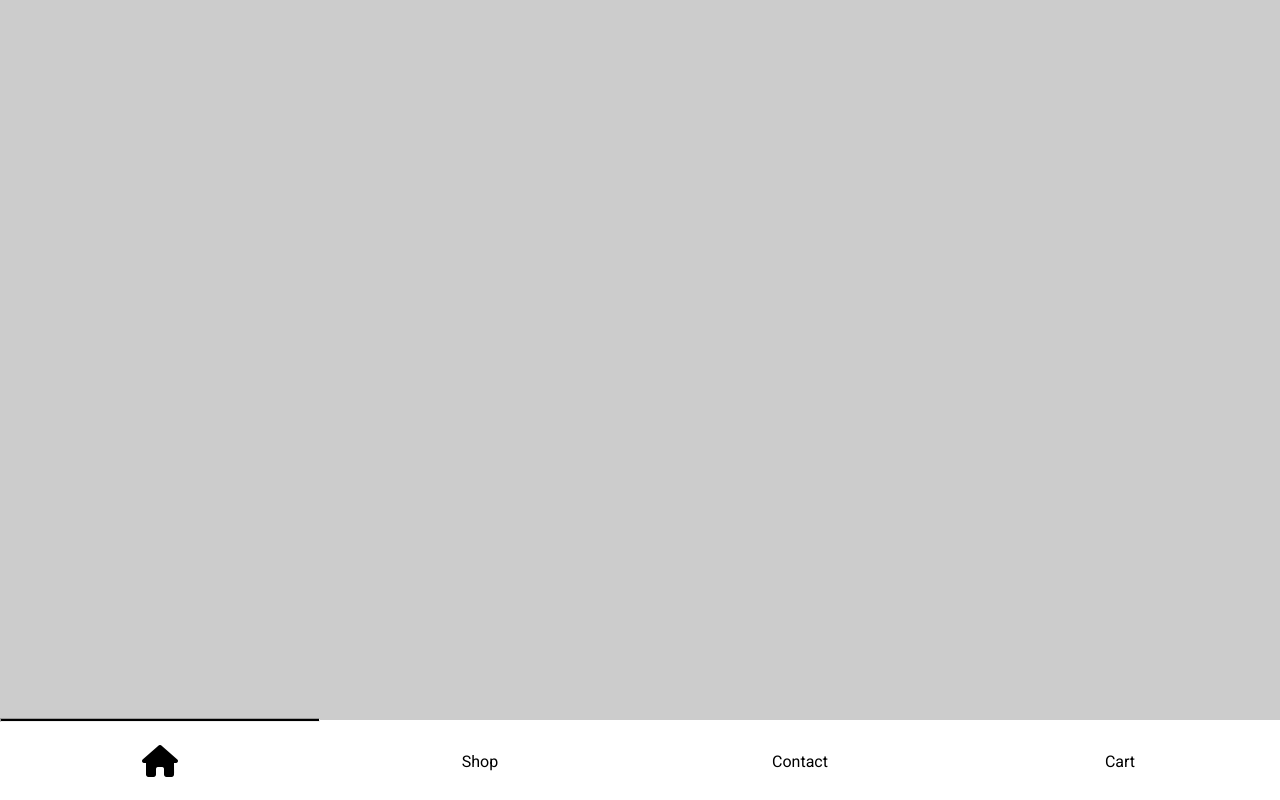
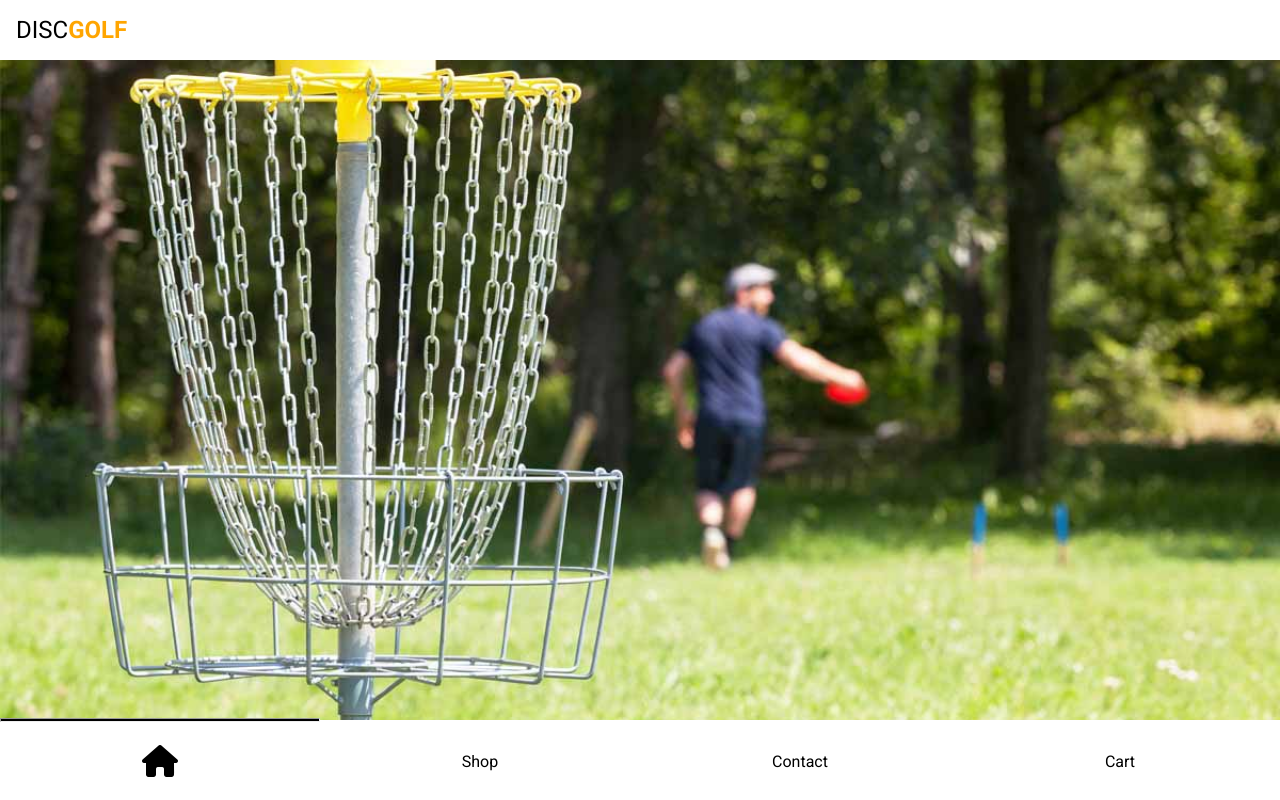
Before and after one commit to rlnB2022/DiscGolf, a plain HTML site: page index.html in a window 1280 px wide. Both pictures are taken after a click on the item "Home". Shown: the top 800 px of the page. Drawn offline with Linux system fonts and the light colour scheme.

Commit message:
Added javascript loading of pages without refreshing.

```diff
--- a/index.html
+++ b/index.html
@@ -23,7 +23,7 @@
 		<header>
 			<div class="header-container">
 				<nav class="desktop-nav-bar">
-					<div class="logo"></div>
+					<div class="logo">DISC<span class="logo-orange">GOLF</span></div>
 					<ul>
 						<li>HOME</li>
 						<li>SHOP</li>
@@ -36,12 +36,15 @@
 				</nav>
 			</div>
 		</header>
+		<main>
+			<div class="home-container"></div>
+		</main>
 		<nav class="mobile-navbar">
 			<div class="menu-selector-wrapper">
 				<hr class="menu-selector menu-0" />
 			</div>
 			<ul>
-				<li class="menu-active">
+				<li id="home" class="menu-active">
 					<div class="mobile-menu-item-container">
 						Home
 						<div class="mobile-menu-icon-container">
@@ -57,7 +60,7 @@
 						</div>
 					</div>
 				</li> -->
-				<li>
+				<li id="shop">
 					<div class="mobile-menu-item-container">
 						Shop
 						<div class="mobile-menu-icon-container">
@@ -65,7 +68,7 @@
 						</div>
 					</div>
 				</li>
-				<li>
+				<li id="contact">
 					<div class="mobile-menu-item-container">
 						Contact
 						<div class="mobile-menu-icon-container">
@@ -73,7 +76,7 @@
 						</div>
 					</div>
 				</li>
-				<li>
+				<li id="cart">
 					<div class="mobile-menu-item-container">
 						Cart
 						<div class="mobile-menu-icon-container">
--- a/scripts/script.js
+++ b/scripts/script.js
@@ -25,5 +25,38 @@ for (const [index, button] of mobileNavButtons.entries()) {
 			}
 		});
 		button.classList.add("menu-active");
+
+		// show the correct web page
+		switch (index) {
+			case 0:
+				loadHome("index.html");
+				return;
+			case 1:
+				loadHome("shop.html");
+				return;
+			case 2:
+				loadHome("contact.html");
+				return;
+			case 3:
+				loadHome("cart.html");
+				return;
+			default:
+				return;
+		}
 	});
 }
+
+/**
+ * @param {String} url - html address
+ * @return {String} HTML string fragment
+ */
+const fetchHtmlAsText = async (url) => {
+	const response = await fetch(url);
+	const text = await response.text();
+	return text;
+};
+
+const loadHome = async (url) => {
+	const contentDiv = document.querySelector("header");
+	contentDiv.innerHTML = await fetchHtmlAsText(url);
+};
--- /dev/null
+++ b/styles/_main.scss
@@ -0,0 +1,10 @@
+main {
+	height: calc(100vh - 8rem);
+	.home-container {
+		background-image: url("../images/disc-golf-bg.jpg");
+		background-size: cover;
+		background-position: center;
+		background-repeat: no-repeat;
+		height: 100%;
+	}
+}
--- a/styles/styles.scss
+++ b/styles/styles.scss
@@ -1,23 +1,29 @@
 @use "reset";
+@use "main";
 
 body {
 	background-color: #ccc;
 }
 header {
-	padding: 1rem;
-
 	.header-container {
 		display: flex;
+		background-color: #fff;
+		padding: 1rem;
 
 		.logo {
+			font-size: 1.5rem;
+			color: #000;
+			.logo-orange {
+				color: orange;
+				font-weight: 700;
+			}
 		}
 
 		nav {
 			&.desktop-nav-bar {
-				display: none;
 			}
 			ul {
-				display: flex;
+				display: none;
 				list-style-type: none;
 
 				li {
@@ -32,7 +38,7 @@ nav {
 	&.mobile-navbar {
 		position: relative;
 		display: block;
-		position: absolute;
+		position: fixed;
 		bottom: 0;
 		left: 0;
 		right: 0;
```
Also changed, not shown: shop.html (added, +30 -0 lines), images/disc-golf-bg.jpg (renamed from images/HOME PAGE BACKGROUND IMAGE DISC GOLF.jpg), styles/styles.css.
